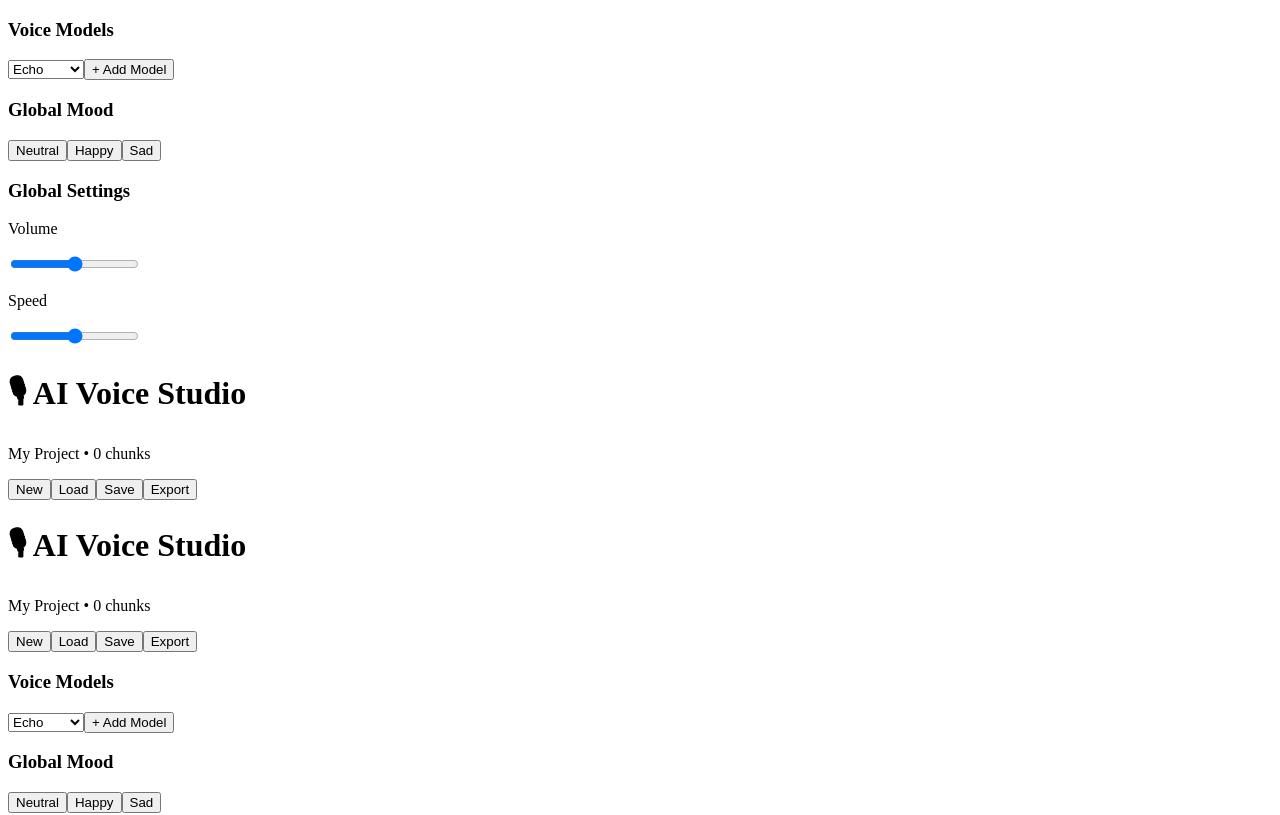
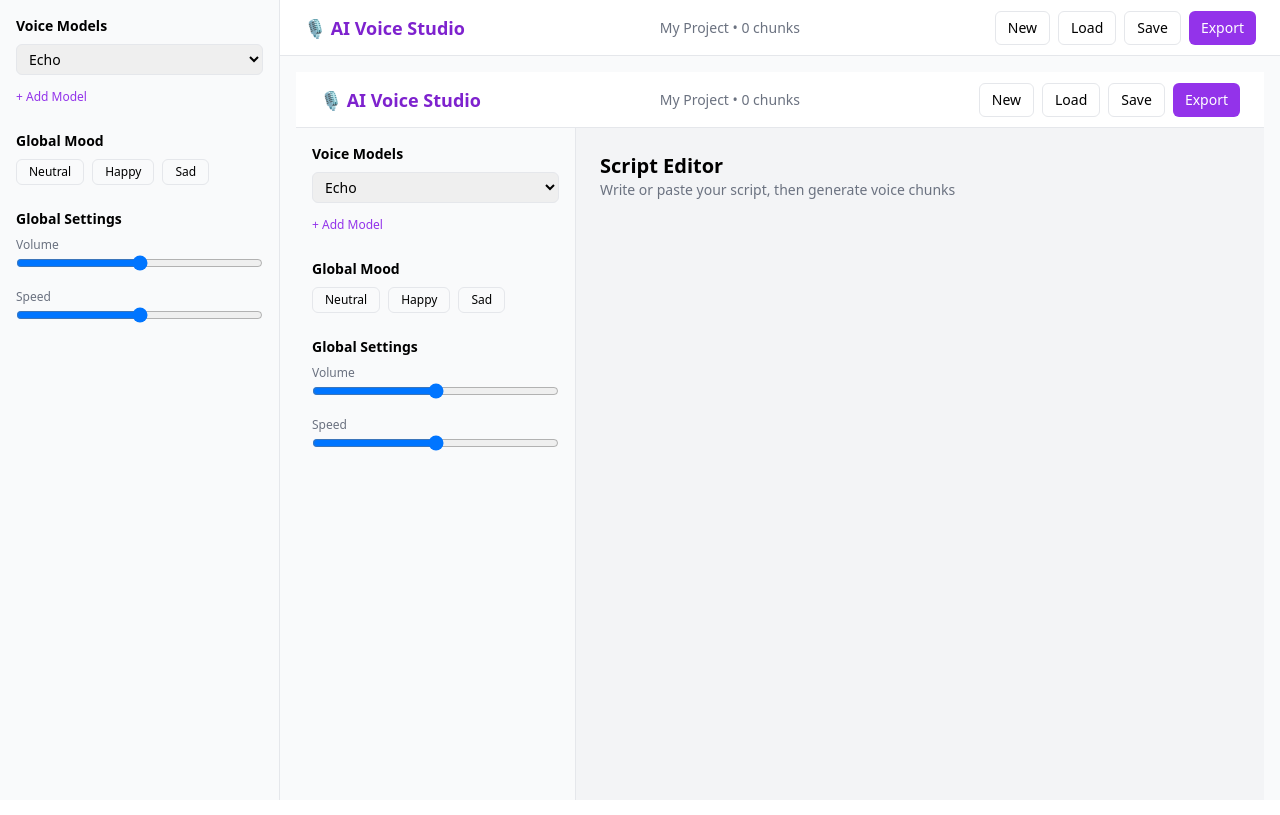
Before and after one commit to Piyu118-sudo/AI-Voice-studio, a Next.js app: page / in a window 1280 px wide. Shown: the top 815 px of the page. Built offline with nearby package versions, Linux system fonts and the light colour scheme.

Commit message:
fix tailwind downgrade to v3

```diff
--- a/package.json
+++ b/package.json
@@ -28,11 +28,13 @@
     "@types/node": "^20",
     "@types/react": "^19",
     "@types/react-dom": "^19",
+    "autoprefixer": "^10.4.27",
     "eslint": "^10.1.0",
     "eslint-config-next": "^0.2.4",
+    "postcss": "^8.5.8",
     "prettier": "^3.8.1",
     "prettier-plugin-tailwindcss": "^0.7.2",
-    "tailwindcss": "^4",
+    "tailwindcss": "^3.4.19",
     "typescript": "^5"
   }
 }
--- /dev/null
+++ b/postcss.config.js
@@ -0,0 +1,6 @@
+module.exports = {
+  plugins: {
+    tailwindcss: {},
+    autoprefixer: {},
+  },
+}
--- a/src/app/globals.css
+++ b/src/app/globals.css
@@ -1 +1,3 @@
-@import "tailwindcss";
+@tailwind base;
+@tailwind components;
+@tailwind utilities;
--- a/src/app/layout.tsx
+++ b/src/app/layout.tsx
@@ -1,3 +1,4 @@
+import "./globals.css";
 import Sidebar from "./AppLayout/sidebar/Sidebar";
 import { Navbar } from "./Navbar/navbar";
 
--- /dev/null
+++ b/tailwind.config.js
@@ -0,0 +1,10 @@
+/** @type {import('tailwindcss').Config} */
+module.exports = {
+  content: [
+    "./src/**/*.{js,ts,jsx,tsx}",
+  ],
+  theme: {
+    extend: {},
+  },
+  plugins: [],
+}
```
Also changed, not shown: 1 other file (tests, documents, lock files or other folders).
